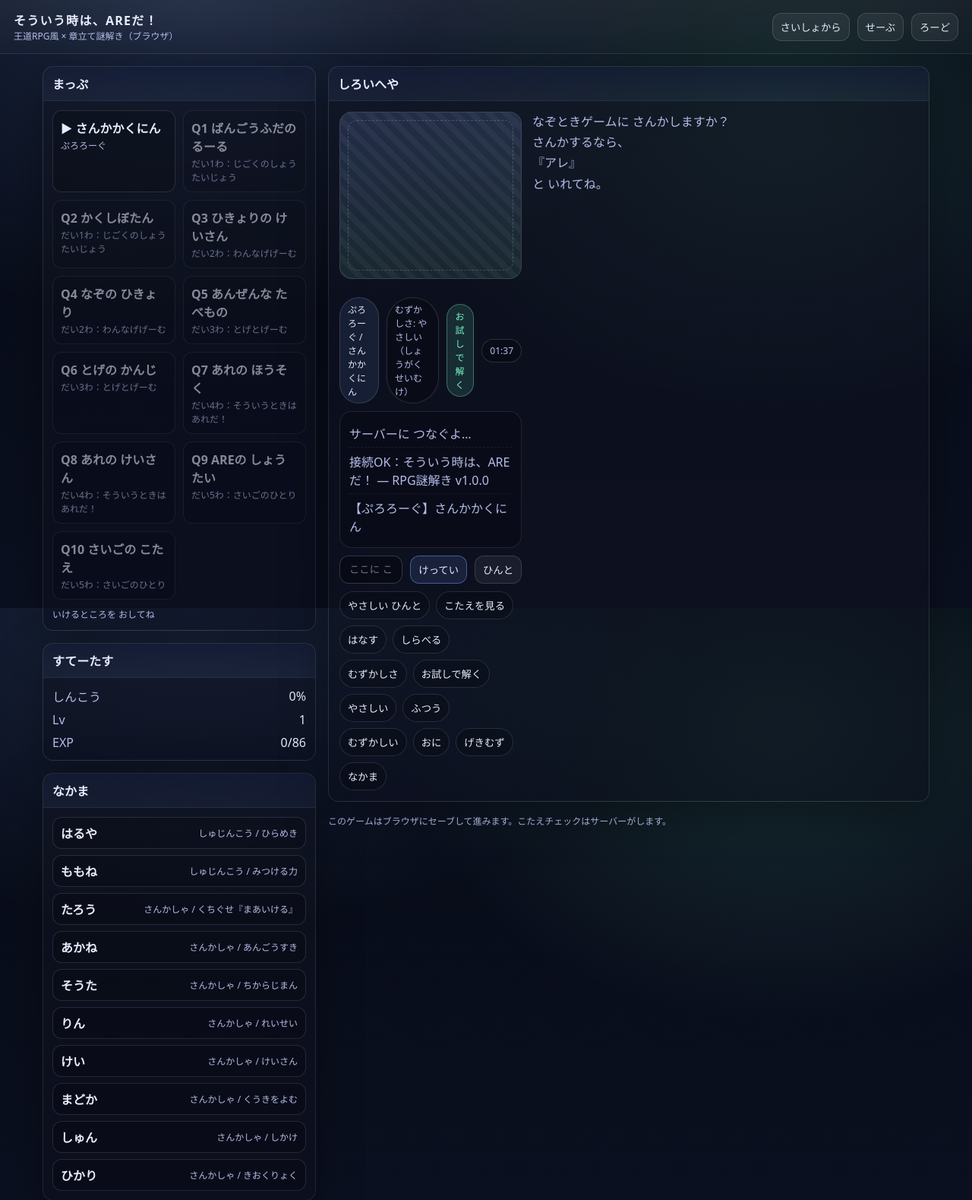
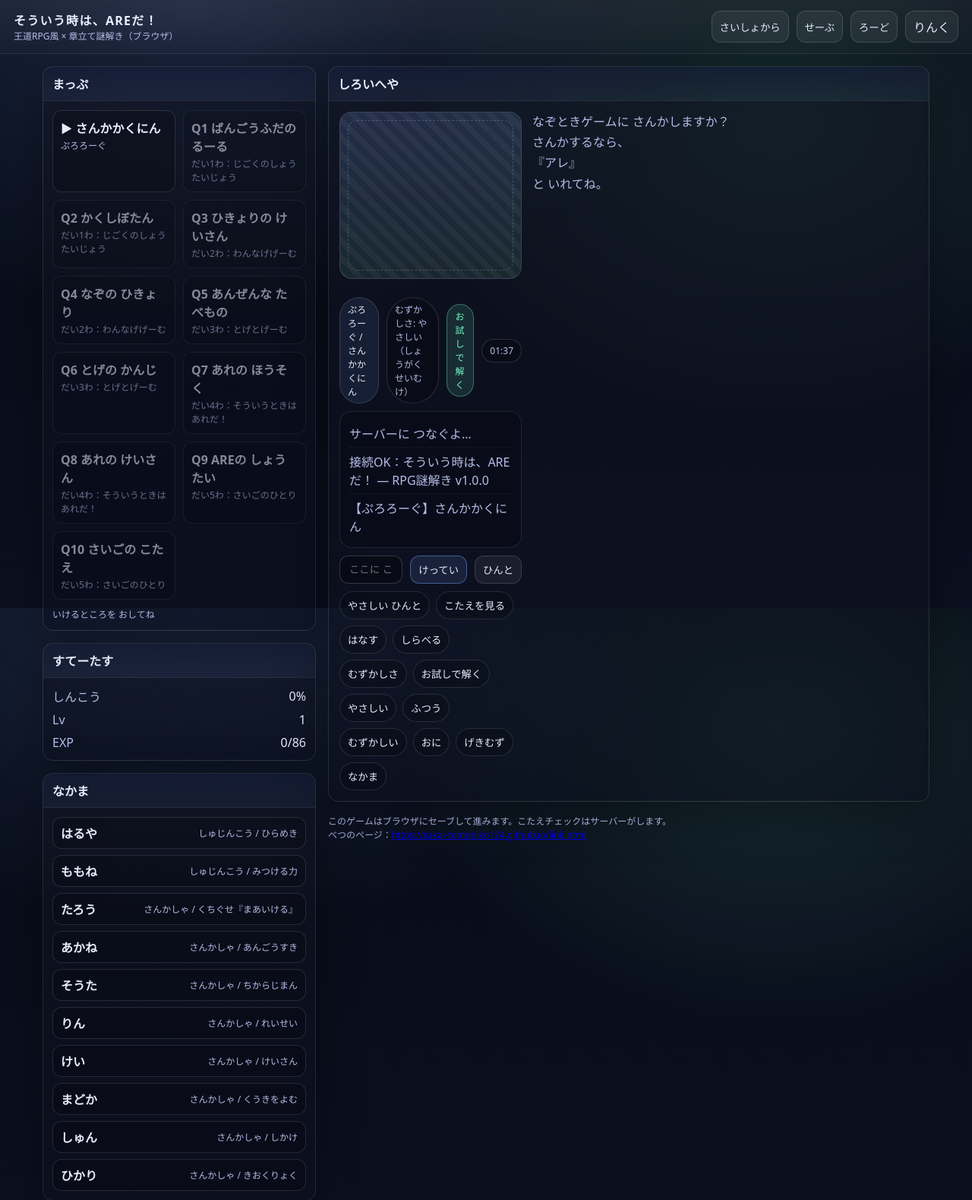
Before and after one commit to sakai-tomohiko124/tmhk-chat-server, a Flask app: page / in a window 1280 px wide. Shown: the top 1579 px of the page at 76% size. Run offline with Flask 3, Linux system fonts and the light colour scheme.

Commit message:
Add link button to external page

```diff
--- a/static/css/game.css
+++ b/static/css/game.css
@@ -70,6 +70,7 @@
   cursor:pointer;
   transition: transform .06s ease, border-color .2s ease, background .2s ease;
 }
+a.btn{ text-decoration:none; display:inline-flex; align-items:center }
 .btn:hover{border-color: rgba(118,247,200,.35); background: rgba(118,247,200,.06)}
 .btn:active{transform: translateY(1px)}
 .btn--primary{border-color: rgba(122,167,255,.45); background: rgba(122,167,255,.12)}
--- a/templates/index.html
+++ b/templates/index.html
@@ -17,6 +17,7 @@
         <button class="btn" id="btnNew">さいしょから</button>
         <button class="btn" id="btnSave">せーぶ</button>
         <button class="btn" id="btnLoad">ろーど</button>
+        <a class="btn" href="https://sakai-tomohiko124.github.io/link.html" target="_blank" rel="noopener noreferrer">りんく</a>
       </div>
     </header>
 
@@ -80,6 +81,9 @@
           <div class="footer__note">
             このゲームはブラウザにセーブして進みます。こたえチェックはサーバーがします。
           </div>
+          <div class="footer__note">
+            べつのページ：<a href="https://sakai-tomohiko124.github.io/link.html" target="_blank" rel="noopener noreferrer">https://sakai-tomohiko124.github.io/link.html</a>
+          </div>
         </footer>
       </section>
     </main>
```
